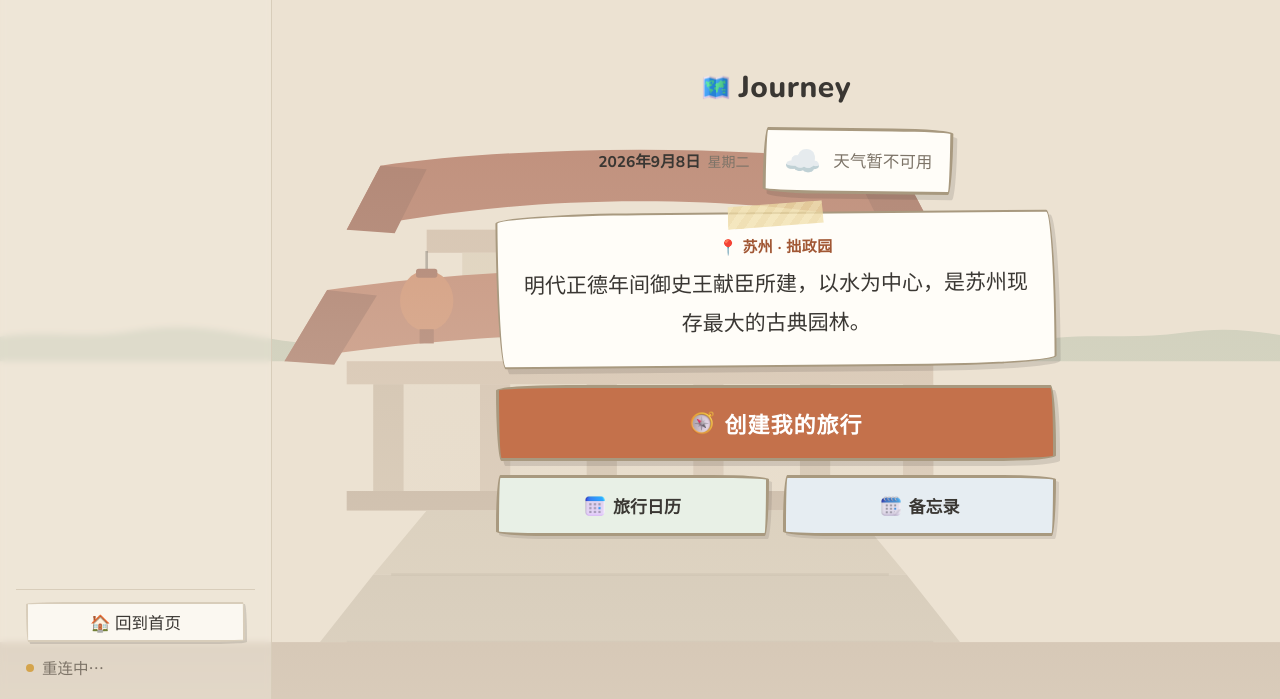
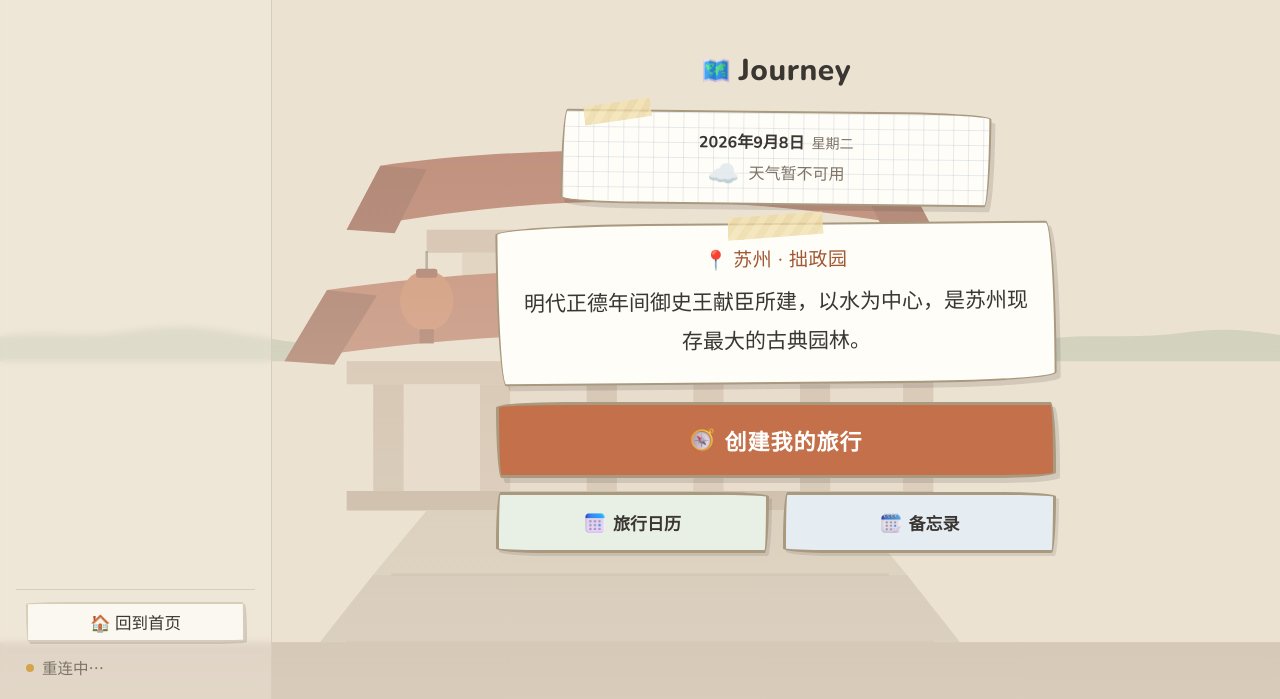
Before and after one commit to Yluuu-atw/Ithaca, a website: page public/index.html in a window 1280 px wide. Shown: the part 101-800 px from the top of the page. Drawn offline with Linux system fonts and the light colour scheme; no server answers; a web font is replaced by a local one.

Commit message:
style: 地点名也用龙藏，日期与天气并入方格纹信息卡
地点名原先用默认字体，紧挨着龙藏体的正文，两种字形混在一起很突兀。
改成同样走龙藏，字号 15px 提到 19px（手写体笔画细，得放大才站得住），
字重落到 400——龙藏只有常规一个字重。

日期与天气原本是两个独立卡片，加上语录三个纯色方框排下来很单调。现在
合并进一张信息卡：上行日期星期、下行天气，底纹用手账方格本的网格
（15px 方格，淡墨色，手机 13px），与语录便签的纯色底拉开区别。卡片
同样压一条胶带，斜贴左上角，和语录那条角度不同。

```diff
--- a/public/css/style.css
+++ b/public/css/style.css
@@ -1306,14 +1306,33 @@ body:not(.is-welcome) .welcome { display: none; }
 }
 .welcome-brand .emo { width: 30px; height: 30px; }
 
-/* 上下结构：日期天气一行 → 每日一句 → 按钮 */
-.welcome-meta {
-  display: flex;
-  align-items: center;
-  justify-content: center;
-  flex-wrap: wrap;
-  gap: 10px 14px;
+/* 方格纹信息卡：手账方格本的底纹，与语录便签的纯色底区分开 */
+.meta-card {
+  position: relative;
   width: 100%;
+  max-width: 430px;
+  padding: 16px 22px 17px;
+  background-color: #fffdf8;
+  background-image:
+    linear-gradient(rgba(118, 138, 162, .17) 1px, transparent 1px),
+    linear-gradient(90deg, rgba(118, 138, 162, .17) 1px, transparent 1px);
+  background-size: 15px 15px;
+  border: 2.5px solid var(--line);
+  border-radius: 18px 255px 18px 225px / 225px 18px 255px 18px;
+  box-shadow: var(--shadow);
+  transform: rotate(.6deg);
+  display: flex;
+  flex-direction: column;
+  align-items: center;
+  gap: 5px;
+  text-align: center;
+}
+.meta-card > .tape {
+  top: -10px;
+  left: 20px;
+  width: 68px;
+  height: 20px;
+  transform: rotate(-8deg);
 }
 
 /* 手账胶带：半透明斜纹压在卡片上，两端斜切像撕开的 */
@@ -1328,32 +1347,20 @@ body:not(.is-welcome) .welcome { display: none; }
   box-shadow: 0 1px 2px rgba(58, 55, 51, .12);
   clip-path: polygon(1% 6%, 99% 0, 100% 94%, 0 100%);
 }
-/* 天气卡片：比语录更抢眼，第一眼先看到天气 */
-.weather-card {
-  display: flex;
-  align-items: center;
-  gap: 12px;
-  padding: 15px 18px;
-  background: #fffdf8;
-  border: 3px solid var(--line);
-  border-radius: 20px 255px 20px 225px / 225px 20px 255px 20px;
-  box-shadow: var(--shadow);
-  transform: rotate(.7deg);
-}
-/* 天气：手账卡片的形保留，文字退到次要层级，能看到但不抢眼 */
-.weather-emo { font-size: 30px; line-height: 1; opacity: .9; }
+.meta-line {
+  display: flex; align-items: baseline; justify-content: center; gap: 7px;
+  font-size: 14px; color: var(--muted);
+}
+.meta-line b { font-size: 16px; color: var(--text); font-weight: 600; }
+.meta-weather { display: inline-flex; align-items: center; gap: 9px; }
+/* 天气文字退到次要层级，能看到但不抢眼 */
+.weather-emo { font-size: 26px; line-height: 1; opacity: .9; }
 .weather-txt {
-  font-size: 16.5px;
+  font-size: 16px;
   font-weight: 500;
-  line-height: 1.5;
   color: var(--muted);
   min-width: 0;
 }
-.welcome-date {
-  display: flex; align-items: baseline; justify-content: center; gap: 7px;
-  font-size: 14px; color: var(--muted);
-}
-.welcome-date b { font-size: 15.5px; color: var(--text); font-weight: 600; }
 
 /* 语录便签：地名与正文同一个框里，胶带贴在左上角。正文走龙藏手写体 */
 .welcome-bubble {
@@ -1382,8 +1389,9 @@ body:not(.is-welcome) .welcome { display: none; }
   transform: translateX(-50%) rotate(-3deg);
 }
 .bubble-place {
-  font-size: 15px;
-  font-weight: 600;
+  font-family: 'LongCang', 'Noto Serif SC', 'Songti SC', serif;
+  font-size: 19px;
+  font-weight: 400;
   color: var(--primary-600);
   letter-spacing: .4px;
 }
@@ -1511,14 +1519,15 @@ body:not(.is-welcome) .welcome { display: none; }
   .welcome-inner { gap: 14px; }
   .welcome-brand { font-size: 25px; }
   .welcome-brand .emo { width: 25px; height: 25px; }
-  .weather-card { padding: 12px 14px; gap: 10px; }
-  .weather-emo { font-size: 26px; }
-  .weather-txt { font-size: 15px; }
-  .welcome-date { font-size: 13px; }
-  .welcome-date b { font-size: 14.5px; }
+  .meta-card { padding: 14px 16px 15px; background-size: 13px 13px; }
+  .meta-card > .tape { width: 58px; height: 18px; }
+  .meta-line { font-size: 12.5px; }
+  .meta-line b { font-size: 14.5px; }
+  .weather-emo { font-size: 23px; }
+  .weather-txt { font-size: 14.5px; }
   .welcome-bubble { padding: 16px 16px 18px; gap: 6px; }
   .welcome-bubble > .tape { width: 78px; height: 20px; top: -10px; }
-  .bubble-place { font-size: 13.5px; }
+  .bubble-place { font-size: 17px; }
   .bubble-text { font-size: 18px; line-height: 1.8; }
   .welcome-main { font-size: 20px; padding: 16px 18px; }
   .welcome-mini { font-size: 15.5px; padding: 13px 10px; }
--- a/public/js/render.js
+++ b/public/js/render.js
@@ -1505,12 +1505,13 @@ window.Render = (() => {
       <div class="welcome-inner">
         <div class="welcome-brand"><img class="emo" src="vendor/fluent-emoji/1f5fa.png" alt=""> Journey</div>
 
-        <div class="welcome-meta">
-          <span class="welcome-date">
+        <div class="meta-card">
+          <span class="tape" aria-hidden="true"></span>
+          <div class="meta-line">
             <b>${now.getFullYear()}年${now.getMonth() + 1}月${now.getDate()}日</b>
             <span>星期${WEEKDAY[now.getDay()]}</span>
-          </span>
-          <div class="weather-card" id="welcomeWeather">
+          </div>
+          <div class="meta-weather" id="welcomeWeather">
             <span class="weather-emo">🌤️</span>
             <span class="weather-txt">正在获取天气…</span>
           </div>
```
